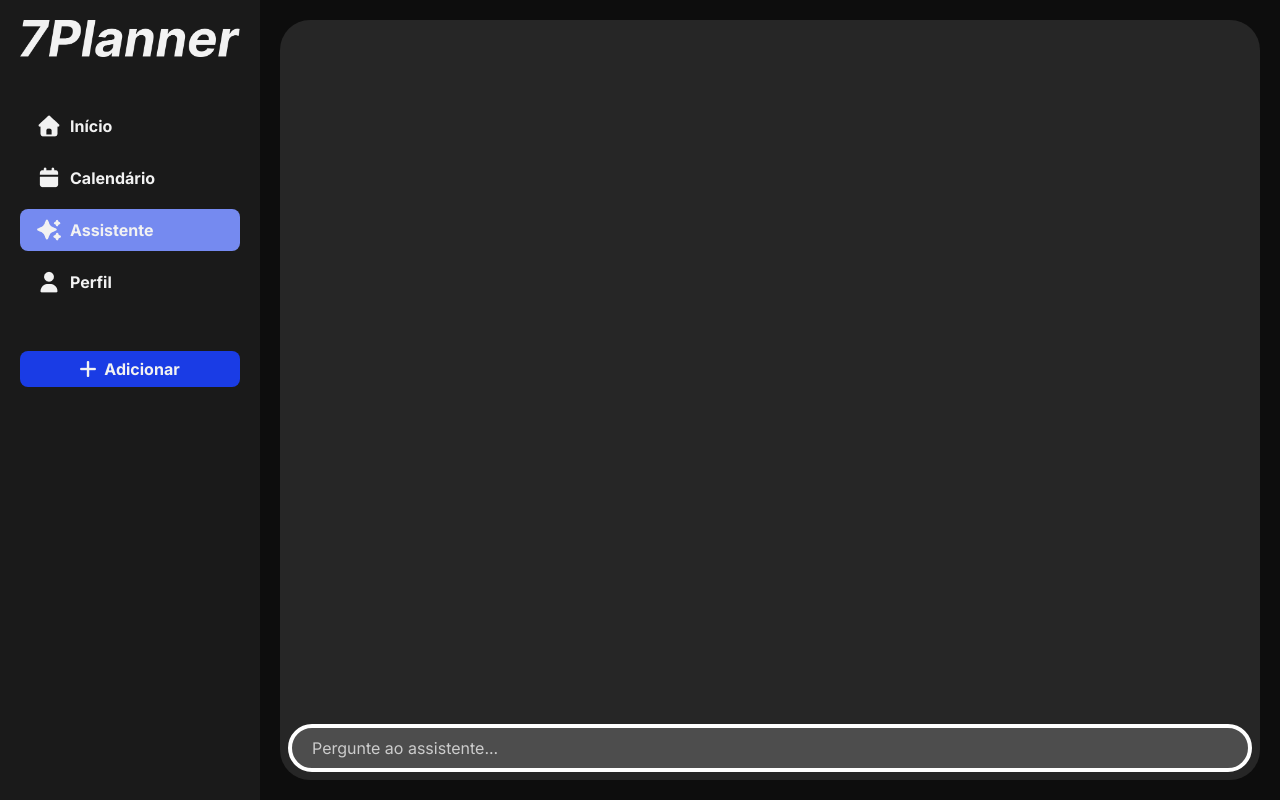
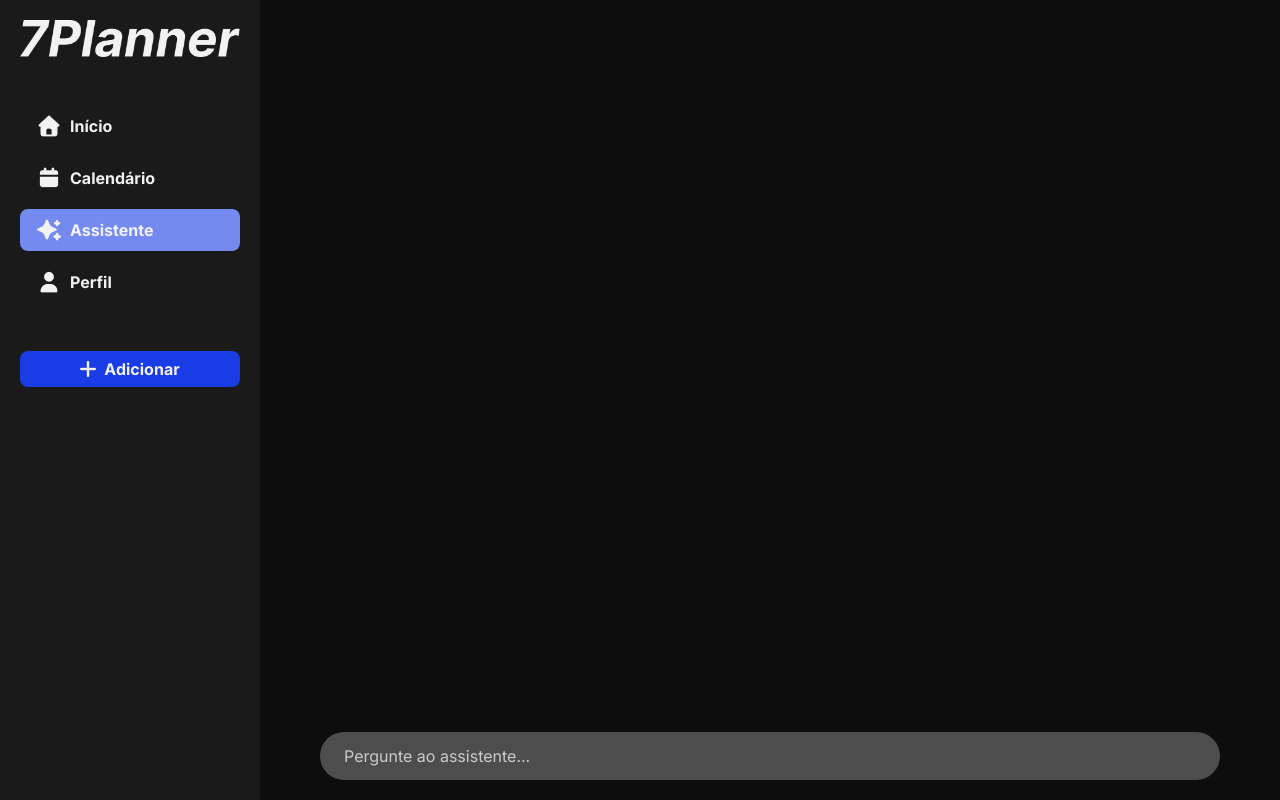
Before and after one commit to Nicolas-BB/7planner, a React (Vite) app: page /assistant in a window 1280 px wide. Built offline with nearby package versions, Linux system fonts and the light colour scheme; no server answers.

Commit message:
style: remove fundo do chat do model

```diff
--- a/src/components/system/main/chat/Chat.jsx
+++ b/src/components/system/main/chat/Chat.jsx
@@ -32,6 +32,7 @@ export default function Chat() {
     }
 
     return (
+        <div className={styles.container}>
             <div className={styles.div}>
                 <div className={styles.messages}>
                     {
@@ -61,5 +62,6 @@ export default function Chat() {
                     <input type="text" name="message" id="message" placeholder="Pergunte ao assistente..." autoComplete='off' />
                 </form>
             </div>
+        </div>
     )
 }
--- a/src/styles/system/chat.module.css
+++ b/src/styles/system/chat.module.css
@@ -1,13 +1,20 @@
+.container {
+    width: 100%;
+    height: 100%;
+    display: flex;
+    align-items: center;
+    justify-content: center;
+}
+
 .div {
     width: 100%;
+    max-width: 900px;
     height: 100%;
     display: flex;
     flex-direction: column;
     align-items: center;
     justify-content: center;
-    background-color: hsl(0, 0%, 15%);
     border-radius: 30px;
-    padding: 8px;
     gap: 10px;
 }
 
@@ -25,8 +32,8 @@
 }
 
 .form {
+    width: 100%;
     display: flex;
-    width: 100%;
 }
 
 .form input {
@@ -35,7 +42,7 @@
     padding: 10px 20px;
     border-radius: 100px;
     background-color: hsl(0, 0%, 30%);
-    border: 4px white solid;
+    border: 4px transparent solid;
     font-size: 16px;
     font-family: 'Inter', sans-serif;
     color: white;
@@ -55,7 +62,7 @@
 }
 
 .userMsg {
-    max-width: 1000px;
+    max-width: 600px;
     width: fit-content;
     display: flex;
     flex-direction: column;
@@ -71,14 +78,17 @@
 }
 
 .modelMsg {
-    max-width: 1000px;
+    max-width: 600px;
     width: fit-content;
     display: flex;
     flex-direction: column;
     justify-content: center;
     padding: 8px 16px;
     border-radius: 16px;
-    background-color: hsl(0, 0%, 30%);
+}
+
+.modelMsg * {
+    margin: 10px 0px;
 }
 
 .messages div {
--- a/src/styles/system/prof.module.css
+++ b/src/styles/system/prof.module.css
@@ -5,6 +5,7 @@
     align-items: center;
     justify-content: center;
     color: white;
+    gap: 64px;
 }
 
 .profileDiv {
```
Lines whose indentation alone changed are shown as unchanged.
